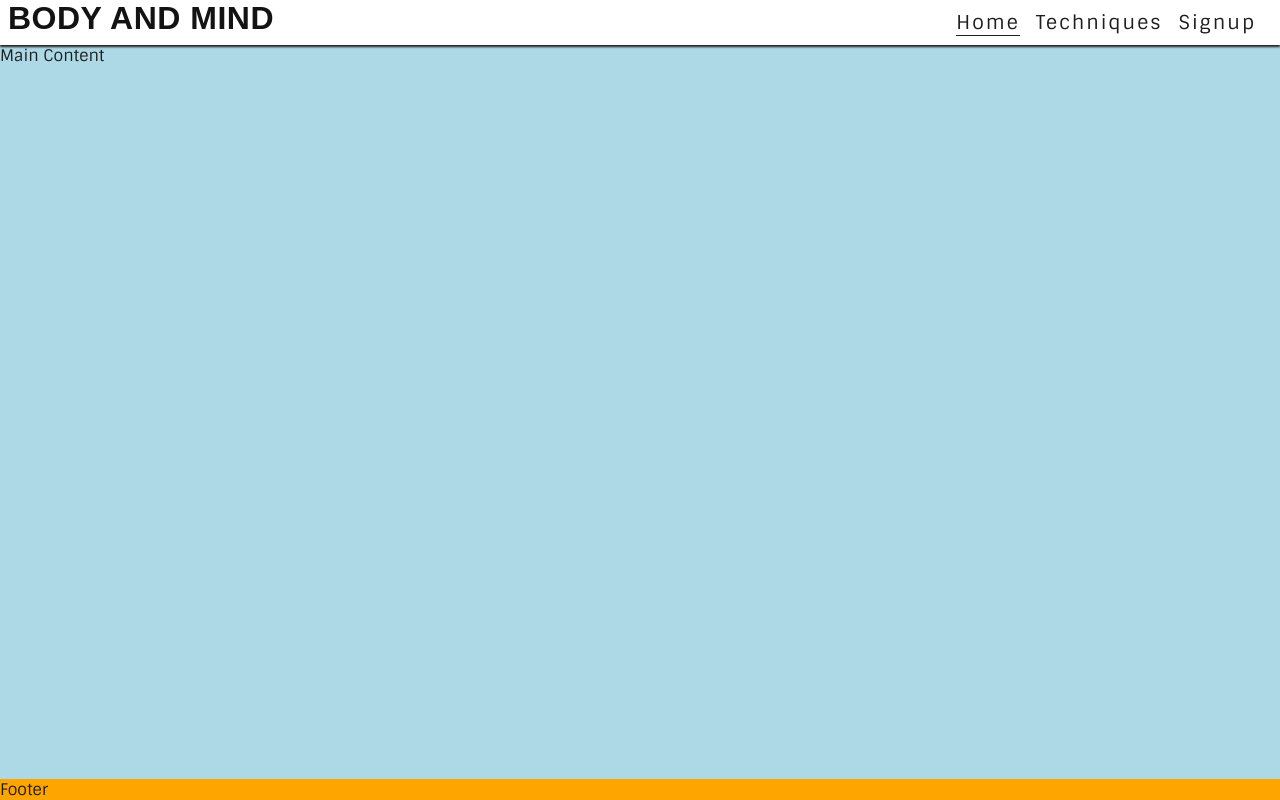
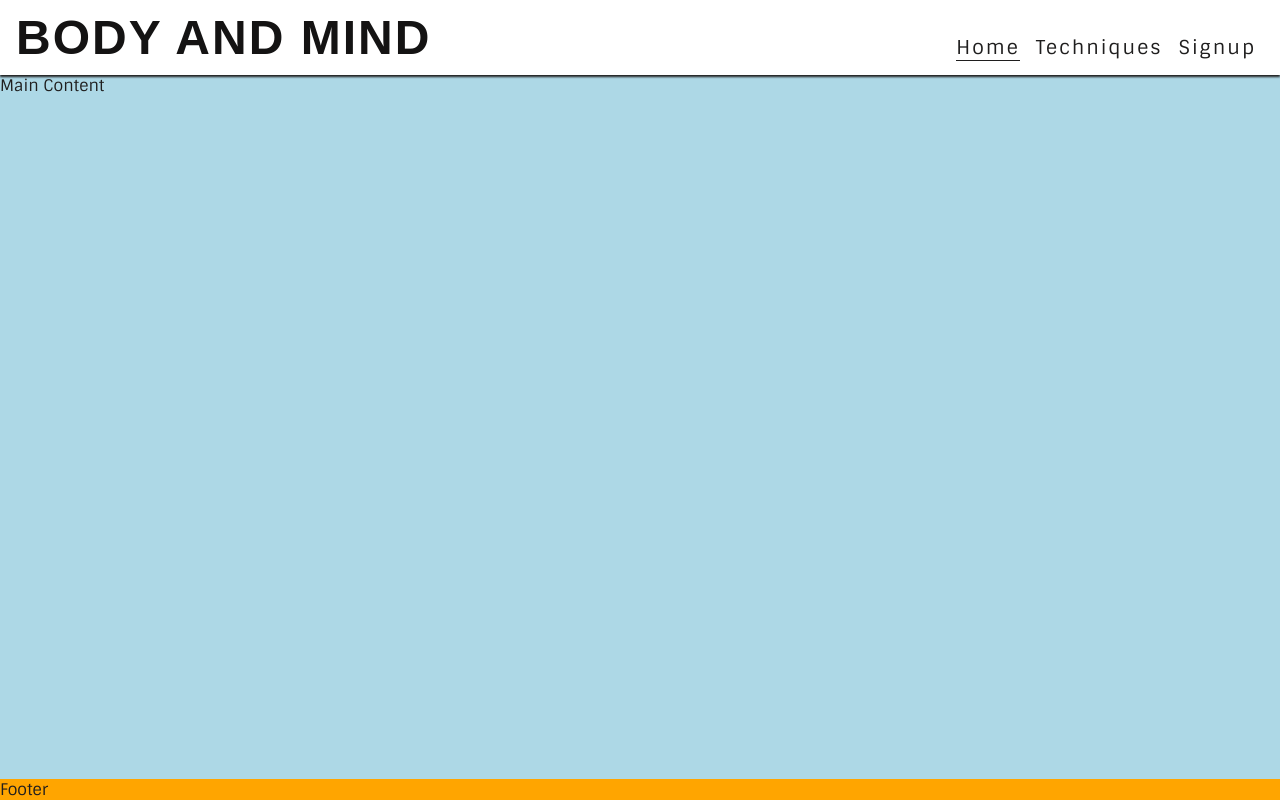
Before and after one commit to gbroder24/body-and-mind, a plain HTML site: page index.html in a window 1280 px wide. Drawn offline with Linux system fonts and the light colour scheme; a web font is replaced by a local one.

Commit message:
Add larger size to logo, push main under header

```diff
--- a/assets/css/style.css
+++ b/assets/css/style.css
@@ -8,7 +8,7 @@
     box-sizing: border-box;
 }
 
-/* General styles*/
+/* General styles */
 body {
     min-height: 100vh;
     display: flex;
@@ -70,7 +70,7 @@ nav {
     top: 100%;
 }
 
-/* Nav toggle*/
+/* Nav toggle */
 #nav-toggle:checked~nav {
     display: block;
 }
@@ -118,4 +118,16 @@ footer {
     .nav-toggle-label {
         display: none;
     }
+
+    #logo {
+        font-size: 300%;
+        letter-spacing: 2px;
+        line-height: 75px;
+        margin: 0 0.5rem;
+    }
+
+    /* Main content push down under bigger header */
+    main {
+        margin-top: 75px;
+    }
 }
```
